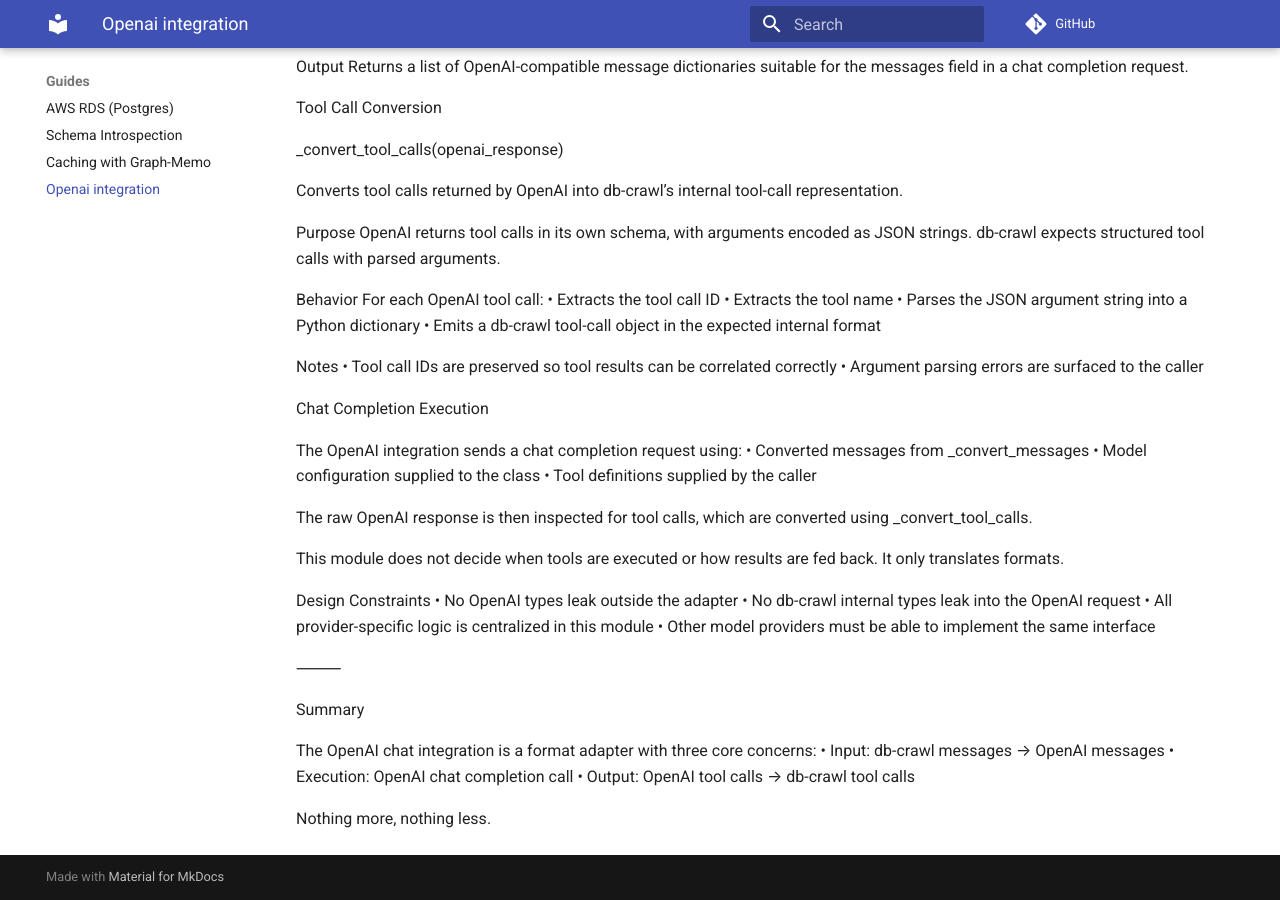
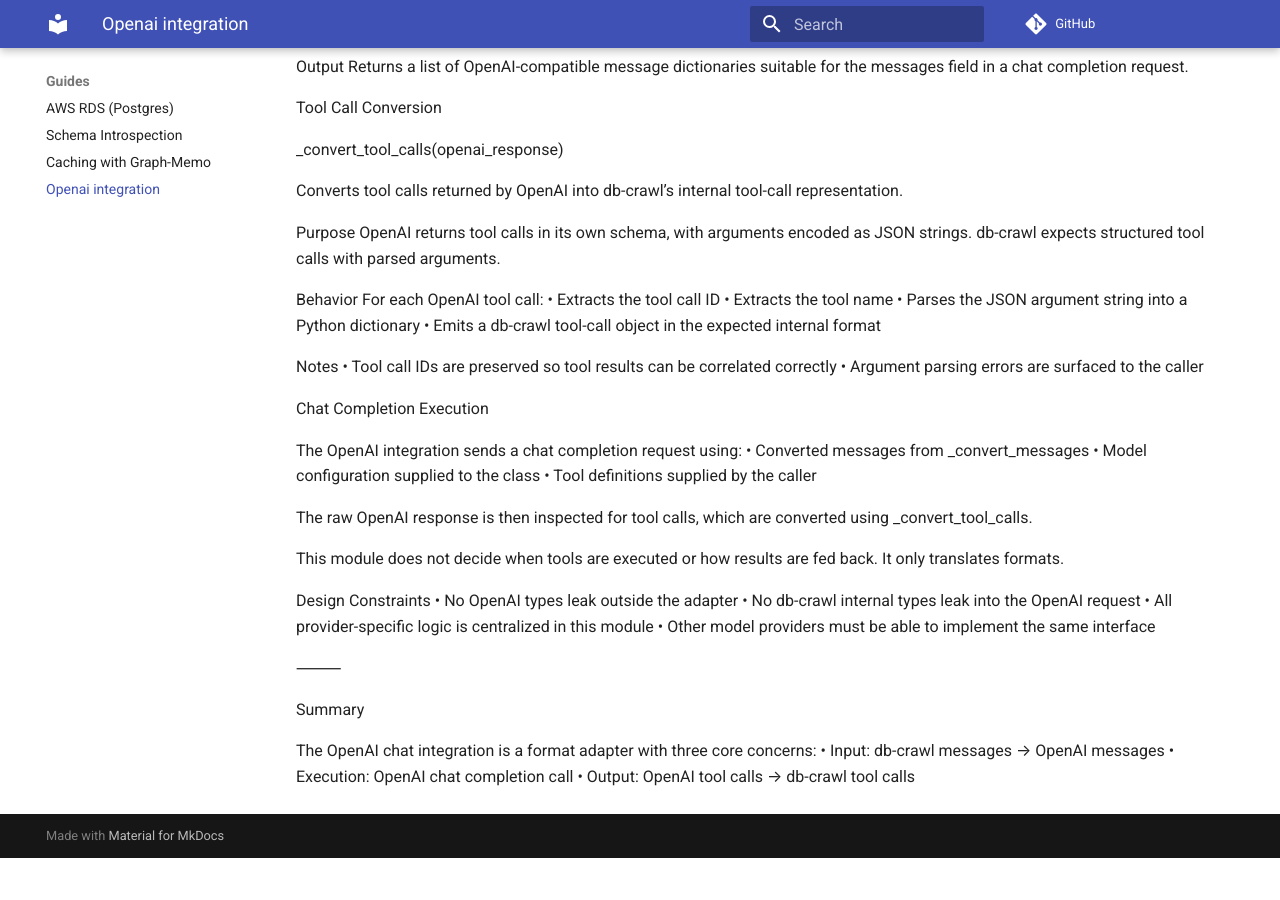
Before and after one commit to zuhorer/db-crawl-agent, an MkDocs documentation site: the page built from docs/guides/open_ai_chat_model_integration.md, in a window 1280 px wide and 900 px high, scrolled down 785 px. Built offline with MkDocs 1.6.1 and Material for MkDocs 9.7.7, drawn with Linux system fonts in a browser that asks for light colours; comment, search, counter and statistics services are not loaded; after the commit the page ends 1643 px from its top, so only the background shows below that.

Commit message:
refactored docs

```diff
--- a/docs/guides/open_ai_chat_model_integration.md
+++ b/docs/guides/open_ai_chat_model_integration.md
@@ -94,5 +94,3 @@ The OpenAI chat integration is a format adapter with three core concerns:
 	•	Input: db-crawl messages → OpenAI messages
 	•	Execution: OpenAI chat completion call
 	•	Output: OpenAI tool calls → db-crawl tool calls
-
-Nothing more, nothing less.
```
